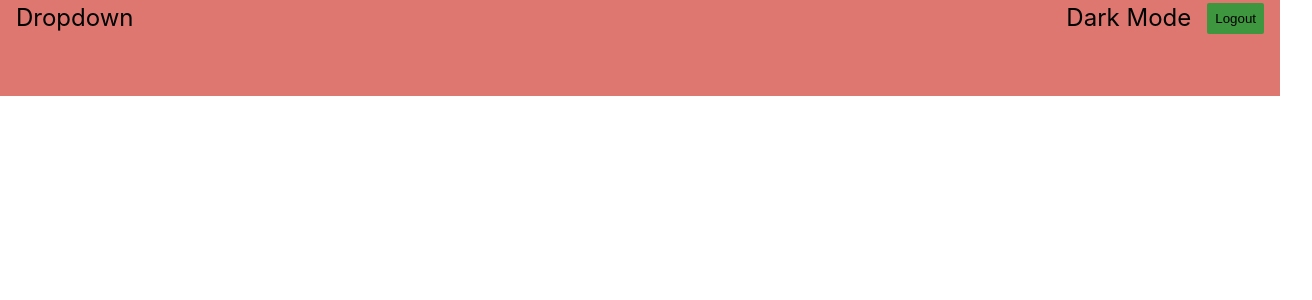
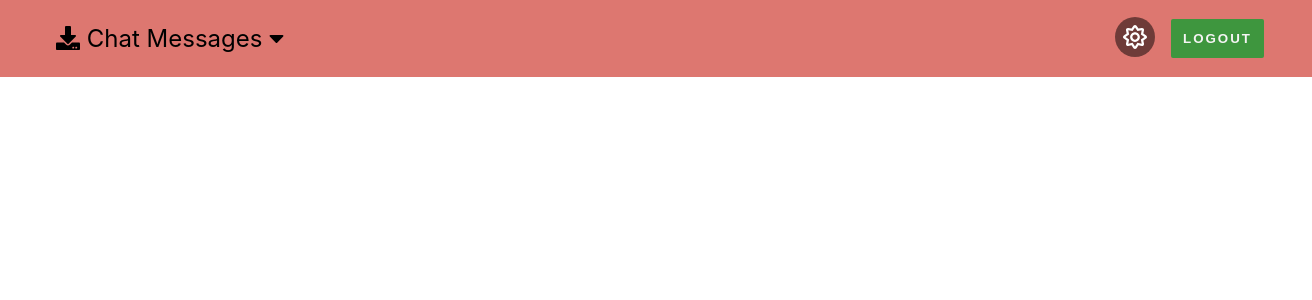
Before and after one commit to alexandertoutounghi/Live-Chat-Application, a React (Create React App) app in the folder Assignment1/frontend/: page / in a window 1280 px wide. Shown: the top 300 px of the page, 1312 px wide, since content can reach past the window. Built offline with nearby package versions, Linux system fonts and the light colour scheme.

Commit message:
Updating the topbar with a dropdown component

```diff
--- /dev/null
+++ b/Assignment1/frontend/src/MainContainer/ChatContainer/Topbar/DropDown/Dropdown.js
@@ -0,0 +1,29 @@
+import React, {useState} from 'react';
+import {faDownload,faCaretDown, faCaretUp} from "@fortawesome/free-solid-svg-icons";
+import { FontAwesomeIcon } from '@fortawesome/react-fontawesome'
+import "./Dropdown.scss"
+const Dropdown = (props) => {
+    const [dropdown,setDropdown] = useState(false)
+
+    const handleClick = () => {
+        setDropdown(!dropdown)
+    }
+
+    return (
+        <div className={`dropdown-container `}>
+            {/*<ul>*/}
+            {/*    <li></li>*/}
+            {/*</ul>*/}
+            <div className="dropdown-icon" onClick={handleClick}><FontAwesomeIcon icon={faDownload}/> Chat Messages <FontAwesomeIcon icon={dropdown?faCaretUp:faCaretDown}/></div>
+            {dropdown?<div className="dropdown-menu">
+                <ul className="dropdown-menu-list">
+                    <li className="dropdown-menu-item">Today</li>
+                    <li className="dropdown-menu-item">Yesterday</li>
+                    <li className="dropdown-menu-item">Custom...</li>
+                </ul>
+            </div>:<div></div>}
+        </div>
+    );
+}
+
+export default Dropdown;
--- /dev/null
+++ b/Assignment1/frontend/src/MainContainer/ChatContainer/Topbar/DropDown/Dropdown.scss
@@ -0,0 +1,56 @@
+//For the drop down
+
+.dropdown-container {
+  -webkit-touch-callout: none; /* iOS Safari */
+  -webkit-user-select: none; /* Safari */
+  -khtml-user-select: none; /* Konqueror HTML */
+  -moz-user-select: none; /* Old versions of Firefox */
+  -ms-user-select: none; /* Internet Explorer/Edge */
+  user-select: none;
+}
+
+.dropdown-icon:hover {
+  cursor: pointer;
+
+
+  //background-color: ;
+
+}
+.dropdown-icon {
+  padding: 0.5rem;
+
+}
+
+.dropdown-icon:active {
+  border-radius: 2px;
+  //padding: 0.5rem;
+  background-color: rgba(0, 0, 0, 0.7);
+
+}
+.dropdown-menu {
+  position: absolute;
+  top:3.5rem;
+  width: 20%;
+  //background-color: ;
+  background-color: white;
+}
+.dropdown-menu ul {
+  display: flex;
+  flex-direction: column;
+  align-items: flex-start;
+  list-style: none;
+  margin: 0;
+  padding: 0;
+
+}
+
+//.dropdown-menu
+.dropdown-menu li {
+  //color: b;
+}
+.dropdown-menu li:hover {
+  cursor: pointer;
+  width: 100%;
+  background-color: #b8b2b2;
+
+}
--- a/Assignment1/frontend/src/MainContainer/ChatContainer/Topbar/TopBar.scss
+++ b/Assignment1/frontend/src/MainContainer/ChatContainer/Topbar/TopBar.scss
@@ -8,13 +8,14 @@
   --text-primary: #f5f4f4;
   --text-secondary: #e5dada;
   --btn-primary: #3e963e;
-  --btn-secondary: #236e23
-
+  --btn-secondary: #236e23;
+  --btn-outline:skyblue;
 }
 
 .navbar-nav {
   width: 100%;
-  height: 12vh;
+  height: 100%;
+  padding: 1rem;
   background-color: var(--bg-primary);
   font-size: 1.5rem;
 }
@@ -22,6 +23,8 @@
 .nav-item {
   padding: 0;
   margin: 0;
+  margin-right: 1rem;
+  margin-left: 1rem;
   display: flex;
   justify-content: space-between;
   align-items: center;
@@ -40,7 +43,6 @@
   display: flex;
   justify-content: space-between;
   align-items: center;
-
 }
 
 .right li {
@@ -48,10 +50,36 @@
 }
 
 .logout > button {
+  //border: 1.5px solid var(--btn-primary);
   border: none;
   border-radius: 2px;
-  padding: 0.5rem;
+  padding: 0.75rem;
+  font-weight: bold;
+  letter-spacing: 2px;
+  text-transform: uppercase;
+
+  color: var(--text-primary);
   background-color: var(--btn-primary);
 
+}
+button:hover {
+  //border: 1.5px solid deepskyblue;
+  cursor: pointer;
+  background-color: var(--btn-secondary);
+}
+.light-icon {
+  padding: 0.5rem;
+  //opacity: 0.5;
+  background-color: rgba(0, 0, 0, 0.5);
+  border-radius: 50%;
+}
+.light-icon:hover {
+  cursor: pointer;
+  background-color: rgba(0, 0, 0, 0.7);
 
 }
+.light-icon:active {
+  cursor: pointer;
+  background-color: rgba(0, 0, 0, 1);
+
+}
--- a/Assignment1/frontend/src/MainContainer/ChatContainer/Topbar/Topbar.js
+++ b/Assignment1/frontend/src/MainContainer/ChatContainer/Topbar/Topbar.js
@@ -1,14 +1,24 @@
-import React from "react";
+import React, {useDebugValue, useState} from "react";
 import "./TopBar.scss"
+import { FontAwesomeIcon } from '@fortawesome/react-fontawesome'
+import { faSun, faMoon } from '@fortawesome/free-regular-svg-icons'
+import Dropdown from "./DropDown/Dropdown";
 
 const Topbar = (props) => {
+    const [darkMode,setDarkMode] = useState(true)
+   const handleClick = () => {
+        setDarkMode(!darkMode);
+   }
     return (
-        <div className="topbar">
+        <div className={darkMode ? "topbar dark": "topbar light" }>
             <nav className="navbar-nav">
                 <ul className="nav-item">
-                    <li className="nav-list left">Dropdown</li>
+                    <li className="nav-list left">
+                        <Dropdown/>
+                    </li>
+                    <li className="nav-list left"><h1>{props.username}</h1></li>
                     <ul className="nav-list right">
-                        <li className="">Dark Mode</li>
+                        <li onClick={handleClick} className="">{darkMode ? <FontAwesomeIcon icon={faSun} title={"Light Mode"} className="light-icon" color="white"/> :<FontAwesomeIcon icon={faMoon} />}</li>
                         <li className="logout"><button>Logout</button></li>
                     </ul>
                 </ul>
```
